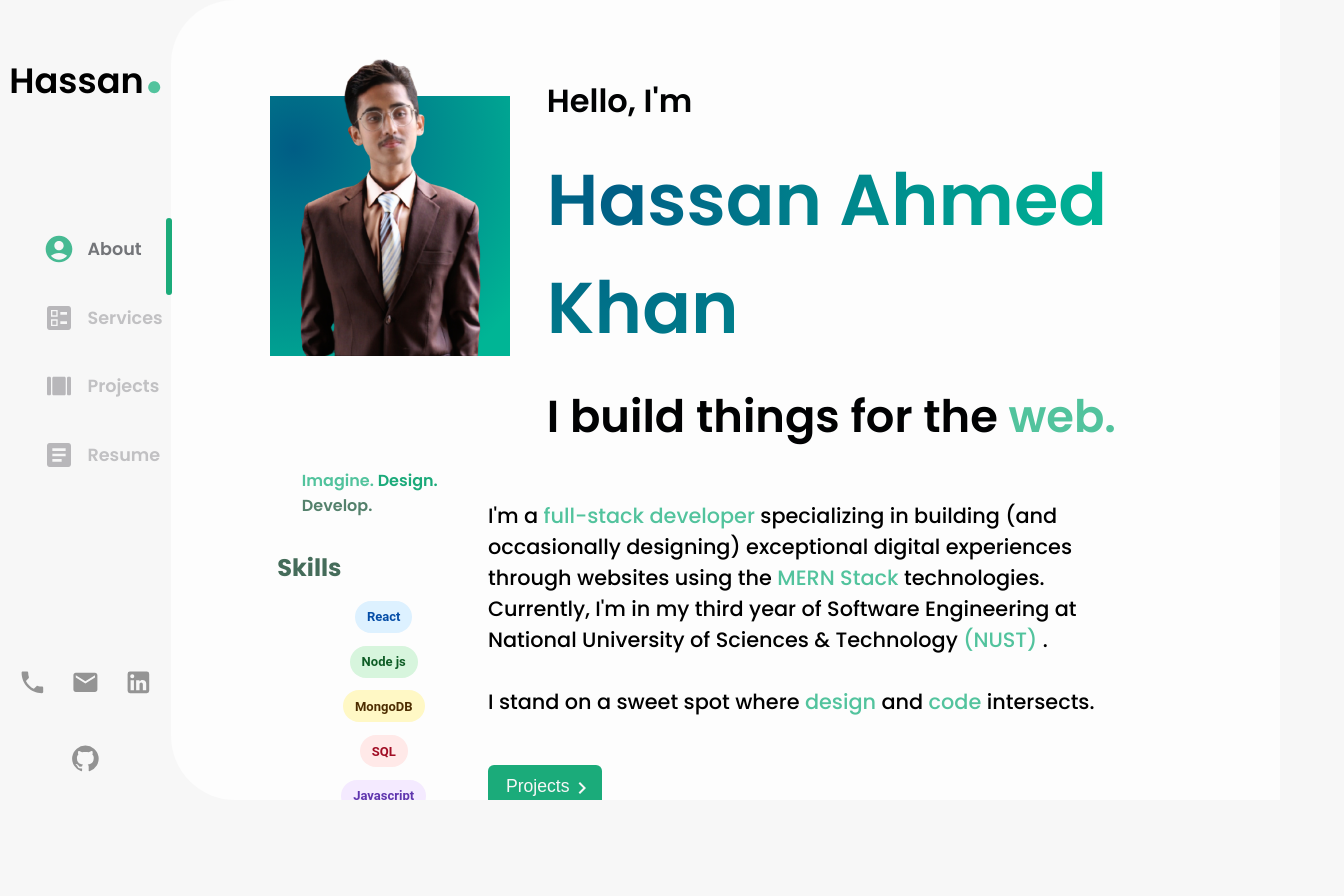
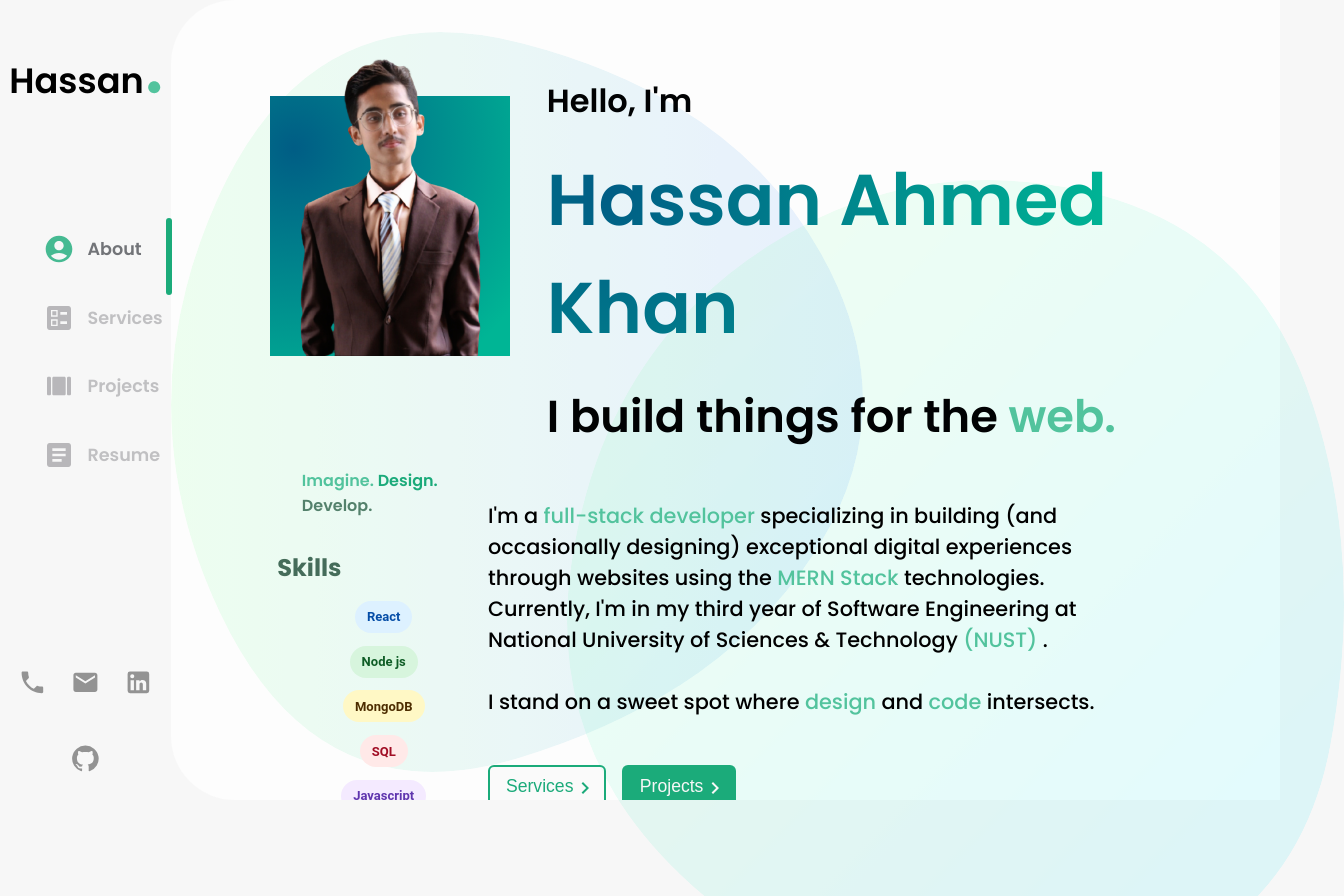
Before and after one commit to hassanahmedk/portfoliosite, a React (Create React App) app: page / in a window 1280 px wide. Shown: the top 896 px of the page, 1344 px wide, since content can reach past the window. Before the commit the page ends 800 px from the top, so only its background shows below. Built offline with nearby package versions, Linux system fonts and the light colour scheme.

Commit message:
completed about page

```diff
--- a/src/assets/css/about.css
+++ b/src/assets/css/about.css
@@ -2,6 +2,7 @@
     display: grid;
     grid-template-rows: 1fr 2fr;
     height: 100vh;
+
 }
 
 
@@ -9,7 +10,8 @@
 .about-top{
     display: flex;
     position: relative;
-    padding: 3.5% 9% 0 9%
+    padding: 3.5% 9% 0 9%;
+    z-index: 2;
 }
 
 .about-picture{
@@ -75,6 +77,8 @@
 .about-bottom{
     display: grid;
     grid-template-columns: 1fr 3fr;
+    z-index: 2;
+    position: relative;
 }
 
 
@@ -131,24 +135,57 @@
     color: var(--green-lt);
 }
 
+.about-buttons{
+    display: flex;
+    gap: 1rem;
+}
 
 .about-button{
-    background: #1bab7a;
     padding: 0.6rem 0.4rem 0.6rem 1rem;
     font-size: 1.1rem;
-    color: var(--white);
     cursor: pointer;
     transition: all 0.2s;
-    border: 2px solid rgba(0,0,0,0);
     margin-top: 3rem;
     border-radius: 6px;
     display: flex;
+
     justify-content: center;
 }
-
-.about-button:hover{
-    border: 2px solid var(--green-dk);
-    background: var(--white);
-    cursor: pointer;
+.about-button-1{
+    border: 2px solid #1bab7a;
+    background: #f7f7f755;
     color: #1baa7a;
 }
+
+.about-button-1:hover{
+    border: 2px solid #1baa7a;
+    color: var(--white);
+    cursor: pointer;
+    background: #1baa7a9a;
+}
+
+.about-button-2{
+    border: 2px solid rgba(0,0,0,0);
+    background: #1bab7a;
+    color: var(--white);
+}
+
+.about-button-2:hover{
+    border: 2px solid #1bab7a;
+    background: #1baa7a9a;
+    color: var(--white);
+}
+
+.blob{
+    position: absolute;
+    opacity: 0.6;
+    z-index: 0;
+}
+.blob-1{
+    top: 2rem;
+}
+.blob-2{
+    opacity: 0.1;
+    right: -5%;
+    bottom: -25%;
+}
--- a/src/assets/css/navigation.css
+++ b/src/assets/css/navigation.css
@@ -3,7 +3,8 @@
   grid-template-rows: 1fr 4fr 1fr;
   padding: 1rem 0;
   background-color: var(--secondary-bg);
-
+  position: relative;
+  z-index: 2;
   /* From https://css.glass */
   /*
 background: rgba(255, 255, 255, 0.2);
--- a/src/assets/css/projects.css
+++ b/src/assets/css/projects.css
@@ -7,7 +7,7 @@
   flex-wrap: wrap;
   align-self: start;
   justify-content: center;
-  gap: 4rem 1rem;
+  gap: 1rem 1rem;
   margin: 2rem 1rem;
 }
 
@@ -30,7 +30,7 @@
   display: grid;
   grid-template-rows: 2fr 1fr;
   transition: 0.2s all;
-  box-shadow: rgba(0, 0, 0, 0.16) 0px 1px 4px;
+  /* box-shadow: rgba(0, 0, 0, 0.16) 0px 1px 4px; */
 }
 
 .card-side {
@@ -105,11 +105,12 @@
   left: 0px;
 }
 
-.card-main:hover .card-head {
+
+.project-card:hover .card-head {
   height: 155%;
 }
 
-.card-main:hover .card-head-img {
+.project-card:hover .card-head-img {
   filter: blur(0.5px);
 }
 
@@ -125,6 +126,8 @@
   justify-content: space-evenly;
   position: relative;
   z-index: -1;
+  background: #f1f1f1;
+  border: 1px solid #10101015;
 }
 
 .card-body-heading {
--- a/src/components/Landing/About.jsx
+++ b/src/components/Landing/About.jsx
@@ -1,18 +1,21 @@
 import React from "react";
 import { Link } from "react-router-dom";
+import ChevronRightIcon from "@mui/icons-material/ChevronRight";
 
 import SkillChips from "./SkillChips";
-import SkillChipsJoy from "./SkillChipsJoy";
-
-import ChevronRightIcon from '@mui/icons-material/ChevronRight';
 
 import "../../assets/css/about.css";
 
 import profilePic from "../../assets/images/profile-pic-1-transparent.png";
+import blobSVG from "../../assets/images/blob.svg";
+import blobSVG2 from "../../assets/images/blob-2.svg";
+
 
 function About() {
   return (
     <div id="about">
+      <img src={blobSVG} className="blob blob-1" alt="" />
+      <img src={blobSVG2} className="blob blob-2" alt="" />
       <div className="about-top">
         <div className="about-picture">
           <div className="about-picture-container">
@@ -40,8 +43,16 @@ function About() {
           <br />I stand on a sweet spot where <span>design</span> and{" "}
           <span>code</span> intersects.
           <div className="about-buttons">
-            <button className="about-button about-button-1">Projects <ChevronRightIcon/> </button>
-            <button className="about-button about-button-2">Projects <ChevronRightIcon/> </button>
+            <Link to="services">
+              <button className="about-button about-button-1">
+                Services <ChevronRightIcon />
+              </button>
+            </Link>
+            <Link to="portfolio">
+              <button className="about-button about-button-2">
+                Projects <ChevronRightIcon />
+              </button>
+            </Link>
           </div>
         </div>
       </div>
```
Also changed, not shown: src/assets/images/blob-2.svg (added), src/assets/images/blob.svg (added).
